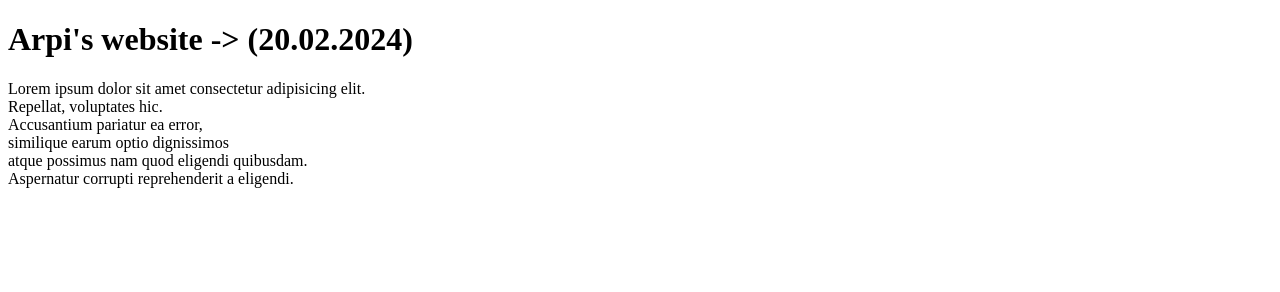
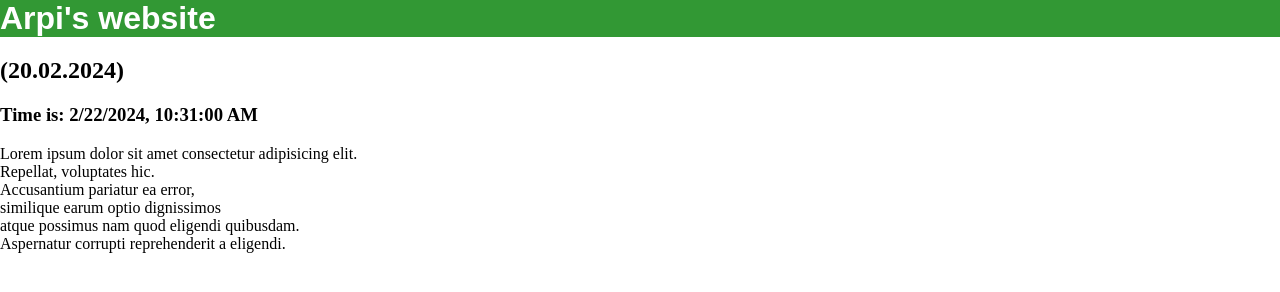
Before and after one commit to arpad-varga90/demo, a plain HTML site: page index.html in a window 1280 px wide. Drawn offline with Linux system fonts and the light colour scheme.

Commit message:
added css and script

```diff
--- a/index.html
+++ b/index.html
@@ -4,9 +4,12 @@
     <meta charset="UTF-8" />
     <meta name="viewport" content="width=device-width, initial-scale=1.0" />
     <title>Hello Internet</title>
+    <link rel="stylesheet" href="/style.css" />
   </head>
   <body>
-    <h1>Arpi's website -> (20.02.2024)</h1>
+    <h1>Arpi's website</h1>
+    <h2>(20.02.2024)</h2>
+    <h3 id="time">Time is:</h3>
     <p>
       Lorem ipsum dolor sit amet consectetur adipisicing elit.<br />
       Repellat, voluptates hic.<br />
@@ -15,5 +18,6 @@
       atque possimus nam quod eligendi quibusdam.<br />
       Aspernatur corrupti reprehenderit a eligendi.
     </p>
+    <script src="/index.js"></script>
   </body>
 </html>
--- /dev/null
+++ b/index.js
@@ -0,0 +1 @@
+document.querySelector("#time").innerText += " " + new Date().toLocaleString();
--- /dev/null
+++ b/style.css
@@ -0,0 +1,11 @@
+body{
+    margin: 0;
+    padding: 0;
+}
+h1{
+    color: white;
+    font-family: sans-serif;
+    margin: 0;
+    padding: 0;
+    background-color: rgb(50, 152, 52);
+}
```
